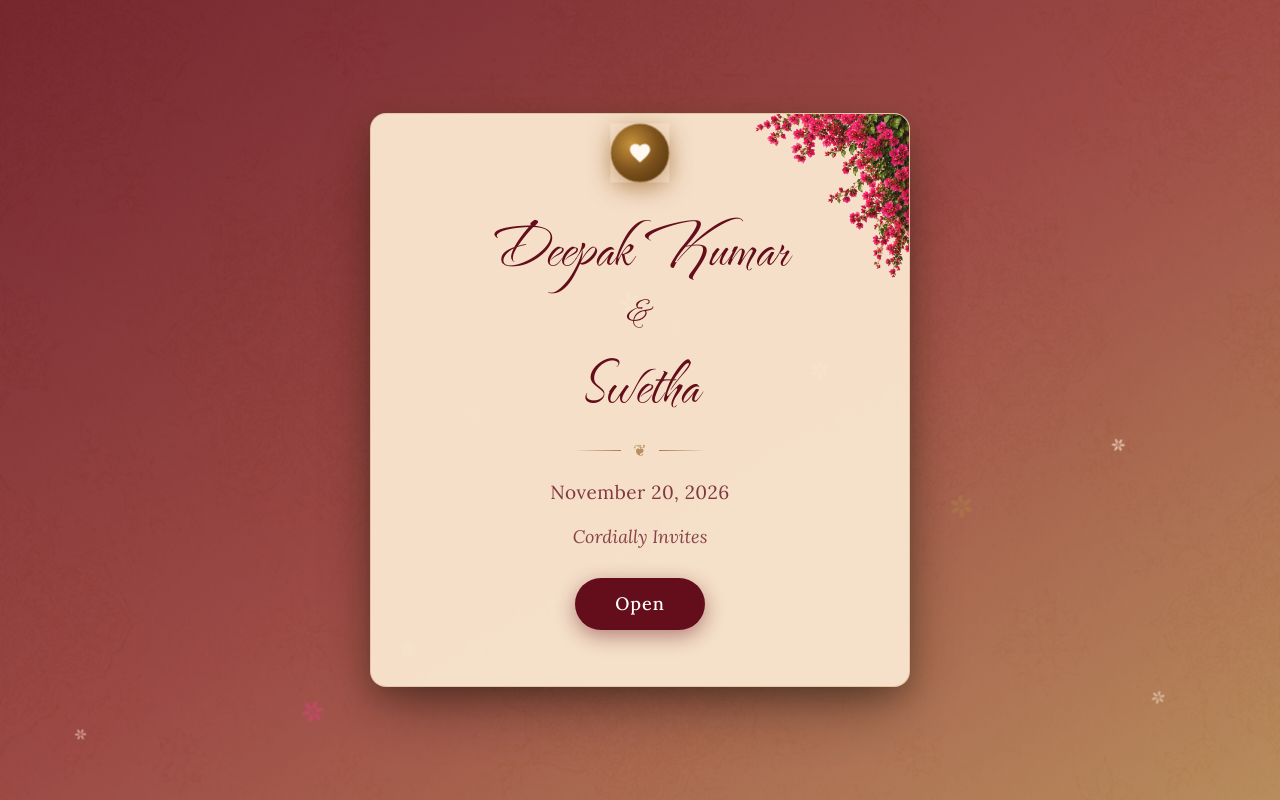
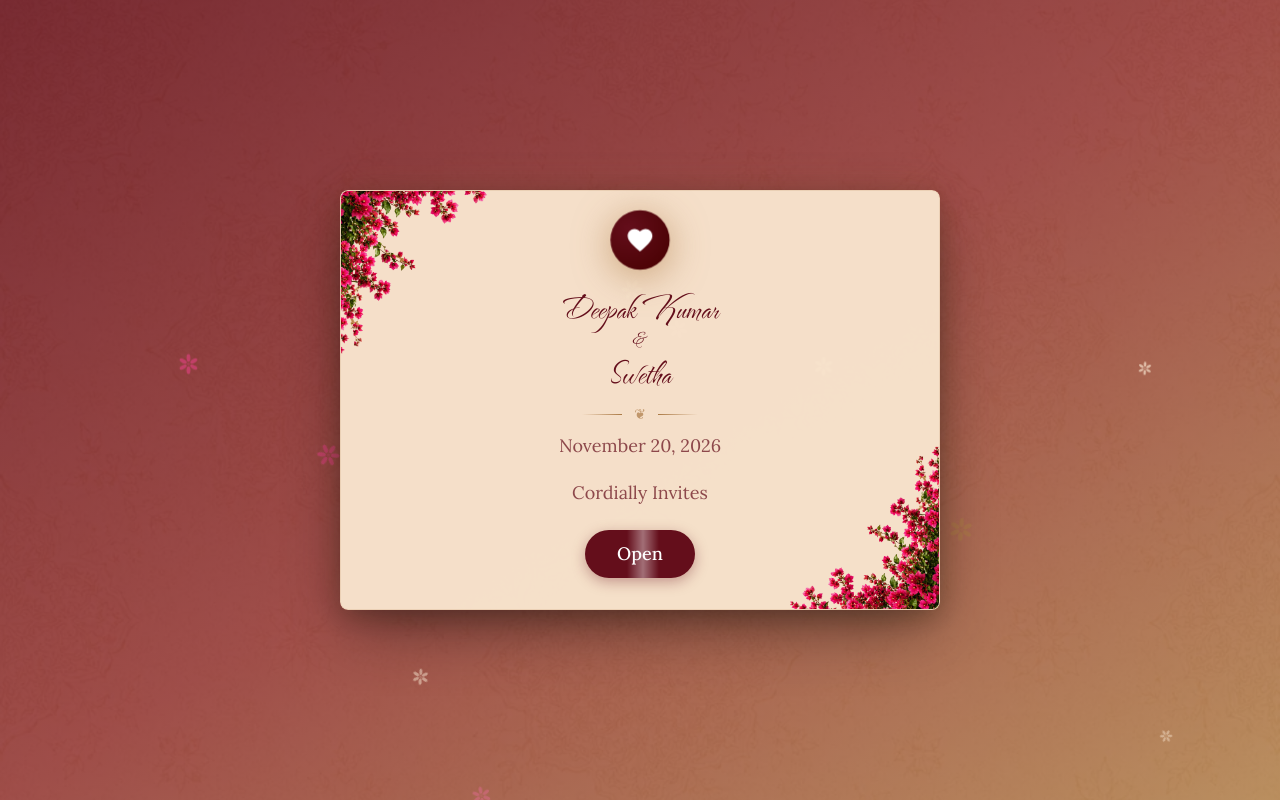
Before and after one commit to Ashrafakram/wedding_web, a React (Vite) app: page / in a window 1280 px wide. Shown: the top 800 px of the page. Built offline with nearby package versions, Linux system fonts and the light colour scheme; a web font is replaced by a local one.

Commit message:
feat: authentic front envelope card and romantic flower rain animation

```diff
--- a/src/App.tsx
+++ b/src/App.tsx
@@ -3,6 +3,7 @@ import { RoyalEnvelope } from '@/components/wedding/RoyalEnvelope'
 import { MahalGoldInvitation } from '@/components/wedding/MahalGoldInvitation'
 import { MahalAudioPlayer } from '@/components/wedding/MahalAudioPlayer'
 import { RsvpModal } from '@/components/wedding/RsvpModal'
+import { FlowerRain } from '@/components/wedding/FlowerRain'
 
 export function App() {
   const [isEnvelopeOpened, setIsEnvelopeOpened] = useState(false)
@@ -15,19 +16,22 @@ export function App() {
   }
 
   return (
-    <div className="min-h-screen bg-white">
+    <div className="min-h-screen bg-white relative">
       {/* 1. Fullscreen Authentic Wax Seal Envelope Opening Animation */}
       {!isEnvelopeOpened && <RoyalEnvelope onOpen={handleOpenEnvelope} />}
 
-      {/* 2. Authentic 1:1 Mahal Gold Invitation Template */}
+      {/* 2. Romantic Falling Flower Rain Animation */}
+      {isEnvelopeOpened && <FlowerRain />}
+
+      {/* 3. Authentic 1:1 Mahal Gold Invitation Template */}
       <main className="min-h-screen w-full">
         <MahalGoldInvitation onRsvpClick={() => setIsRsvpOpen(true)} />
       </main>
 
-      {/* 3. Floating Music Disc Player */}
+      {/* 4. Floating Music Disc Player */}
       <MahalAudioPlayer autoPlayTrigger={musicStarted} />
 
-      {/* 4. Interactive Attendance Modal */}
+      {/* 5. Interactive Attendance Modal */}
       <RsvpModal isOpen={isRsvpOpen} onClose={() => setIsRsvpOpen(false)} />
     </div>
   )
--- /dev/null
+++ b/src/components/wedding/FlowerRain.tsx
@@ -0,0 +1,92 @@
+import React from 'react'
+
+interface FlowerParticle {
+  id: number
+  x: number
+  color: string
+  size: number
+  sway: number
+  duration: number
+  delay: number
+  type: 'flower' | 'petal'
+}
+
+// 25 handcrafted falling blossom petals for rich, continuous floral shower
+const RAIN_PETALS: FlowerParticle[] = [
+  { id: 1, x: 5, color: '#e0698f', size: 16, sway: 25, duration: 13, delay: -2, type: 'flower' },
+  { id: 2, x: 12, color: '#d8407a', size: 19, sway: -18, duration: 16, delay: -7, type: 'petal' },
+  { id: 3, x: 19, color: '#f7e3cd', size: 14, sway: 22, duration: 14, delay: -4, type: 'flower' },
+  { id: 4, x: 26, color: '#ab7a45', size: 13, sway: -15, duration: 18, delay: -11, type: 'petal' },
+  { id: 5, x: 33, color: '#e0698f', size: 20, sway: 30, duration: 12, delay: -5, type: 'flower' },
+  { id: 6, x: 40, color: '#d8407a', size: 15, sway: -22, duration: 15, delay: -9, type: 'petal' },
+  { id: 7, x: 47, color: '#ffb7c5', size: 18, sway: 18, duration: 17, delay: -1, type: 'flower' },
+  { id: 8, x: 54, color: '#ab7a45', size: 14, sway: -20, duration: 14, delay: -13, type: 'petal' },
+  { id: 9, x: 61, color: '#e0698f', size: 22, sway: 24, duration: 13, delay: -6, type: 'flower' },
+  { id: 10, x: 68, color: '#d8407a', size: 17, sway: -28, duration: 16, delay: -10, type: 'petal' },
+  { id: 11, x: 75, color: '#f7e3cd', size: 15, sway: 20, duration: 15, delay: -3, type: 'flower' },
+  { id: 12, x: 82, color: '#ff8da1', size: 21, sway: -16, duration: 12, delay: -8, type: 'petal' },
+  { id: 13, x: 89, color: '#ab7a45', size: 13, sway: 26, duration: 17, delay: -12, type: 'flower' },
+  { id: 14, x: 96, color: '#e0698f', size: 18, sway: -22, duration: 14, delay: -4.5, type: 'petal' },
+  { id: 15, x: 8, color: '#d8407a', size: 15, sway: 19, duration: 15, delay: -14, type: 'petal' },
+  { id: 16, x: 22, color: '#f7e3cd', size: 17, sway: -24, duration: 13.5, delay: -9.5, type: 'flower' },
+  { id: 17, x: 37, color: '#ff8da1', size: 14, sway: 21, duration: 16.5, delay: -2.5, type: 'petal' },
+  { id: 18, x: 51, color: '#e0698f', size: 23, sway: -27, duration: 12.5, delay: -11.5, type: 'flower' },
+  { id: 19, x: 65, color: '#ab7a45', size: 16, sway: 25, duration: 15, delay: -7.5, type: 'petal' },
+  { id: 20, x: 79, color: '#d8407a', size: 19, sway: -21, duration: 14, delay: -1.2, type: 'flower' },
+  { id: 21, x: 93, color: '#f7e3cd', size: 13, sway: 17, duration: 17, delay: -8.8, type: 'petal' },
+  { id: 22, x: 15, color: '#ffb7c5', size: 18, sway: -19, duration: 13, delay: -5.8, type: 'flower' },
+  { id: 23, x: 44, color: '#e0698f', size: 16, sway: 23, duration: 15.5, delay: -12.2, type: 'petal' },
+  { id: 24, x: 71, color: '#ab7a45', size: 15, sway: -18, duration: 14.5, delay: -3.7, type: 'flower' },
+  { id: 25, x: 86, color: '#d8407a', size: 20, sway: 22, duration: 13, delay: -10.5, type: 'petal' },
+]
+
+export const FlowerRain: React.FC = () => {
+  return (
+    <div
+      aria-hidden="true"
+      className="fixed inset-0 pointer-events-none overflow-hidden z-20 select-none"
+    >
+      {RAIN_PETALS.map((p) => (
+        <div
+          key={p.id}
+          className="absolute"
+          style={
+            {
+              left: `${p.x}%`,
+              top: '-32px',
+              color: p.color,
+              fontSize: `${p.size}px`,
+              '--sway': `${p.sway}px`,
+              animation: `ambient-fall ${p.duration}s ease-in-out ${p.delay}s infinite`,
+              willChange: 'transform',
+              filter: 'drop-shadow(0 2px 4px rgba(0,0,0,0.08))',
+            } as React.CSSProperties
+          }
+        >
+          {p.type === 'flower' ? (
+            <svg viewBox="0 0 24 24" fill="currentColor" width="1em" height="1em">
+              <g>
+                <ellipse cx="12" cy="5" rx="2.2" ry="4.5" />
+                <ellipse cx="12" cy="5" rx="2.2" ry="4.5" transform="rotate(60 12 12)" />
+                <ellipse cx="12" cy="5" rx="2.2" ry="4.5" transform="rotate(120 12 12)" />
+                <ellipse cx="12" cy="5" rx="2.2" ry="4.5" transform="rotate(180 12 12)" />
+                <ellipse cx="12" cy="5" rx="2.2" ry="4.5" transform="rotate(240 12 12)" />
+                <ellipse cx="12" cy="5" rx="2.2" ry="4.5" transform="rotate(300 12 12)" />
+              </g>
+              <circle cx="12" cy="12" r="1.8" fillOpacity="0.45" />
+            </svg>
+          ) : (
+            <svg viewBox="0 0 24 24" fill="currentColor" width="1em" height="1em">
+              <path
+                d="M12 2C7.5 2 4 6 4 11c0 4.5 3.5 8.2 7.7 8.8L12 21.5l.3-1.7C16.5 19.2 20 15.5 20 11c0-5-3.5-9-8-9z"
+                opacity="0.85"
+              />
+            </svg>
+          )}
+        </div>
+      ))}
+    </div>
+  )
+}
+
+export default FlowerRain
--- a/src/components/wedding/RoyalEnvelope.tsx
+++ b/src/components/wedding/RoyalEnvelope.tsx
@@ -25,20 +25,20 @@ interface AmbientPetal {
   delay: number
 }
 
-// Generate static ambient petals for background floating
+// ChungDoi authentic ambient falling flowers
 const AMBIENT_PETALS: AmbientPetal[] = [
-  { id: 1, x: 73, color: '#ab7a45', size: 24, sway: 22, duration: 23, delay: -9 },
-  { id: 2, x: 50, color: '#ab7a45', size: 13, sway: -10, duration: 21, delay: -14 },
-  { id: 3, x: 90, color: '#f7e3cd', size: 14, sway: -3, duration: 23, delay: -12 },
-  { id: 4, x: 52, color: '#e0698f', size: 18, sway: 1, duration: 21, delay: -1.5 },
-  { id: 5, x: 49, color: '#f7e3cd', size: 22, sway: -8, duration: 20, delay: -0.5 },
-  { id: 6, x: 32, color: '#f7e3cd', size: 16, sway: -25, duration: 24, delay: -12 },
-  { id: 7, x: 63, color: '#f7e3cd', size: 19, sway: 4, duration: 21, delay: -4.5 },
-  { id: 8, x: 16, color: '#d8407a', size: 21, sway: 16, duration: 22, delay: -15 },
-  { id: 9, x: 88, color: '#f7e3cd', size: 14, sway: -18, duration: 23, delay: -8 },
-  { id: 10, x: 6, color: '#f7e3cd', size: 12, sway: -14, duration: 21, delay: -11 },
-  { id: 11, x: 37, color: '#e0698f', size: 20, sway: -12, duration: 21, delay: -6 },
-  { id: 12, x: 24, color: '#d8407a', size: 23, sway: -24, duration: 24, delay: -13 },
+  { id: 1, x: 73.05, color: '#ab7a45', size: 23.85, sway: 22.1, duration: 22.9, delay: -9.3 },
+  { id: 2, x: 50.1, color: '#ab7a45', size: 12.83, sway: -9.6, duration: 21.6, delay: -14.0 },
+  { id: 3, x: 90.62, color: '#f7e3cd', size: 13.16, sway: -2.6, duration: 23.2, delay: -12.9 },
+  { id: 4, x: 52.18, color: '#e0698f', size: 18.8, sway: 0.84, duration: 20.8, delay: -1.47 },
+  { id: 5, x: 49.04, color: '#f7e3cd', size: 21.77, sway: -8.4, duration: 20.8, delay: -0.52 },
+  { id: 6, x: 32.84, color: '#f7e3cd', size: 16.92, sway: -25.7, duration: 23.9, delay: -12.36 },
+  { id: 7, x: 63.3, color: '#f7e3cd', size: 19.46, sway: 3.89, duration: 21.75, delay: -4.56 },
+  { id: 8, x: 15.98, color: '#d8407a', size: 20.95, sway: -27.06, duration: 19.3, delay: -2.52 },
+  { id: 9, x: 88.18, color: '#f7e3cd', size: 14.13, sway: 8.96, duration: 23.11, delay: -5.68 },
+  { id: 10, x: 5.61, color: '#f7e3cd', size: 11.85, sway: -7.08, duration: 20.5, delay: -14.8 },
+  { id: 11, x: 36.98, color: '#e0698f', size: 19.62, sway: -26.32, duration: 21.23, delay: -12.6 },
+  { id: 12, x: 23.97, color: '#d8407a', size: 23.26, sway: 12.02, duration: 24.29, delay: -8.95 },
 ]
 
 export const RoyalEnvelope: React.FC<RoyalEnvelopeProps> = ({ onOpen }) => {
@@ -48,7 +48,7 @@ export const RoyalEnvelope: React.FC<RoyalEnvelopeProps> = ({ onOpen }) => {
   const handleOpen = () => {
     if (animationState !== 'idle') return
 
-    // Create particle burst
+    // Create particle burst on seal break
     const colors = ['#ab7a45', '#f7e3cd', '#e0698f', '#640e1b', '#ffd700']
     const newParticles: Particle[] = Array.from({ length: 32 }).map((_, i) => ({
       id: i,
@@ -75,15 +75,16 @@ export const RoyalEnvelope: React.FC<RoyalEnvelopeProps> = ({ onOpen }) => {
 
   return (
     <div
-      className="fixed inset-0 z-50 flex items-center justify-center overflow-hidden cursor-pointer select-none"
+      data-landing-screenshot-id="invite-envelope"
+      className="fixed inset-0 z-50 flex items-center justify-center overflow-hidden select-none"
       style={{
         background:
-          'linear-gradient(to bottom right, rgba(100,14,27,0.88), rgba(140,45,45,0.84), rgba(171,122,69,0.82)), url(/images/themes/mahal-gold/paper.webp) center / cover',
+          'linear-gradient(to bottom right, rgba(100,14,27,0.86), rgba(140,45,45,0.82), rgba(171,122,69,0.80)), url(/images/themes/mahal-gold/paper.webp) center / cover',
       }}
       onClick={handleOpen}
     >
       {/* 1. Ambient Falling Floral Petals */}
-      <div className="absolute inset-0 pointer-events-none overflow-hidden z-[1]">
+      <div style={{ zIndex: 1 }} className="absolute inset-0 pointer-events-none overflow-hidden">
         {AMBIENT_PETALS.map((petal) => (
           <div
             key={petal.id}
@@ -116,7 +117,7 @@ export const RoyalEnvelope: React.FC<RoyalEnvelopeProps> = ({ onOpen }) => {
 
       {/* 2. Burst Particles on Seal Break */}
       {particles.length > 0 && (
-        <div className="absolute inset-0 pointer-events-none z-[100]">
+        <div style={{ zIndex: 100 }} className="absolute inset-0 pointer-events-none">
           {particles.map((p) => (
             <div
               key={p.id}
@@ -152,143 +153,165 @@ export const RoyalEnvelope: React.FC<RoyalEnvelopeProps> = ({ onOpen }) => {
 
       {/* 3. The Royal Parchment Envelope Card */}
       <div
-        className="relative z-10 transition-transform duration-700"
         style={{
+          zIndex: 10,
           animation: animationState === 'away' ? 'envelope-away 0.85s ease-in forwards' : undefined,
         }}
+        className="relative"
       >
-        <div className="relative w-[315px] sm:w-[350px] md:w-[480px] lg:w-[540px]">
-          {/* Top Wax Seal */}
+        <div className="relative w-[310px] sm:w-[340px] md:w-[520px] lg:w-[600px]">
+          {/* Top Wax Seal - Authentic Burgundy with White Heart */}
           <div
-            className="absolute left-1/2 z-20"
             style={{
-              top: '40px',
-              width: '58px',
-              height: '58px',
+              top: '50px',
+              width: '56px',
+              height: '56px',
               transform: 'translate(-50%, -50%)',
+              background: 'radial-gradient(circle at 30% 30%, #640e1b, rgb(70, 0, 0))',
+              boxShadow:
+                '0 4px 20px rgba(100, 14, 27, 0.5), inset 0 2px 4px rgba(255, 255, 255, 0.3)',
+              zIndex: 30,
               animation:
                 animationState === 'breaking'
                   ? 'seal-break 0.6s ease-out forwards'
-                  : 'seal-pulse 2.2s ease-in-out infinite',
+                  : 'seal-pulse 2s ease-in-out infinite',
             }}
+            className="absolute left-1/2 rounded-full flex items-center justify-center cursor-pointer"
           >
-            <div
-              className="w-full h-full rounded-full flex items-center justify-center text-white text-xl shadow-2xl border border-[#ab7a45]/40"
-              style={{
-                background: 'radial-gradient(circle at 35% 35%, #c9933b, #7d521d, #4d2f09)',
-                boxShadow: '0 6px 20px rgba(171, 122, 69, 0.55)',
-              }}
+            <svg
+              style={{ fill: '#ffffff' }}
+              viewBox="0 0 24 24"
+              className="w-7 h-7"
             >
-              <svg viewBox="0 0 24 24" fill="currentColor" className="w-6 h-6 text-[#fff8f0]">
               <path d="M12 21.35l-1.45-1.32C5.4 15.36 2 12.28 2 8.5 2 5.42 4.42 3 7.5 3c1.74 0 3.41.81 4.5 2.09C13.09 3.81 14.76 3 16.5 3 19.58 3 22 5.42 22 8.5c0 3.78-3.4 6.86-8.55 11.54L12 21.35z" />
             </svg>
-            </div>
           </div>
 
           {/* Envelope Card Body */}
           <div
-            className="relative rounded-[16px] overflow-hidden"
+            style={{
+              boxShadow:
+                '0 25px 60px -12px rgba(0, 0, 0, 0.45), 0 8px 24px rgba(0, 0, 0, 0.2), 0 0 40px rgba(171, 122, 69, 0.15)',
+            }}
+            className="relative rounded-lg"
+          >
+            {/* Background & Floral Corner Decorations (Top-Left & Bottom-Right) */}
+            <div
               style={{
                 background: 'rgba(247, 227, 205, 0.98)',
-              border: '1px solid rgba(171, 122, 69, 0.25)',
-              boxShadow:
-                '0 25px 60px -12px rgba(0, 0, 0, 0.45), 0 8px 24px rgba(0, 0, 0, 0.2), 0 0 40px rgba(171, 122, 69, 0.2)',
+                border: '1px solid rgba(171, 122, 69, 0.15)',
+                clipPath: 'inset(0 round 8px)',
               }}
+              className="absolute inset-0 rounded-lg overflow-hidden"
             >
-            {/* Top Right Corner Flower Decoration */}
+              {/* Top-Left Bougainvillea Branch */}
               <img
                 src="/images/themes/mahal-gold/flower1.webp"
                 alt=""
                 aria-hidden="true"
-              className="absolute -top-6 -right-6 w-[42%] md:w-[35%] max-w-[190px] pointer-events-none select-none opacity-90"
+                className="absolute pointer-events-none w-[46%] md:w-[38%] max-w-[220px] top-0 left-0 -translate-x-[22%] -translate-y-[24%] -scale-x-100"
               />
+              {/* Bottom-Right Bougainvillea Branch */}
+              <img
+                src="/images/themes/mahal-gold/flower1.webp"
+                alt=""
+                aria-hidden="true"
+                className="absolute pointer-events-none w-[42%] md:w-[34%] max-w-[200px] bottom-0 right-0 translate-x-[20%] translate-y-[18%] -scale-y-100"
+              />
+            </div>
 
-            <div className="relative z-10 text-center px-6 pt-24 pb-12 md:pt-24 md:pb-14">
-              {/* Couple Names */}
-              <h1 className="mb-4">
+            {/* Card Content */}
+            <div className="relative z-10 text-center px-6 pt-28 pb-14 md:pt-24 md:pb-8">
+              {/* Names */}
+              <h1
+                style={{
+                  color: '#640e1b',
+                  fontFamily: '"The Nautigal", ChungDoiIndic, cursive',
+                }}
+                className="mb-2 flex flex-col items-center leading-tight text-3xl sm:text-4xl"
+              >
                 <span
-                  className="block text-[#640e1b] font-normal leading-[1.1]"
-                  style={{
-                    fontFamily: '"The Nautigal", cursive',
-                    fontSize: 'clamp(42px, 12vw, 68px)',
-                  }}
+                  style={{ fontFamily: '"The Nautigal", ChungDoiIndic, cursive' }}
+                  className="block w-full text-center"
                 >
                   Deepak Kumar
                 </span>
                 <span
-                  className="block my-1 text-[#640e1b]"
-                  style={{
-                    fontFamily: '"Alex Brush", cursive',
-                    fontSize: 'clamp(24px, 6vw, 36px)',
-                  }}
+                  style={{ fontFamily: '"Alex Brush", ChungDoiIndic, cursive' }}
+                  className="block w-full text-center text-lg leading-none sm:text-xl"
                 >
                   &amp;
                 </span>
                 <span
-                  className="block text-[#640e1b] font-normal leading-[1.1]"
-                  style={{
-                    fontFamily: '"The Nautigal", cursive',
-                    fontSize: 'clamp(42px, 12vw, 68px)',
-                  }}
+                  style={{ fontFamily: '"The Nautigal", ChungDoiIndic, cursive' }}
+                  className="block w-full text-center"
                 >
                   Swetha
                 </span>
               </h1>
 
-              {/* Divider with ❦ */}
-              <div className="flex items-center justify-center gap-3 mb-4">
+              {/* Gold Ornament Divider */}
+              <div className="flex items-center justify-center gap-3 mb-2">
                 <div
-                  className="w-12 h-px"
                   style={{ background: 'linear-gradient(to right, transparent, #ab7a45)' }}
+                  className="w-10 h-px"
                 />
-                <span className="text-[#ab7a45] text-base opacity-80">❦</span>
+                <span style={{ color: '#ab7a45', opacity: 0.7 }} className="text-sm">
+                  ❦
+                </span>
                 <div
-                  className="w-12 h-px"
                   style={{ background: 'linear-gradient(to left, transparent, #ab7a45)' }}
+                  className="w-10 h-px"
                 />
               </div>
 
               {/* Date */}
               <div
-                className="text-[17px] md:text-[19px] mb-4 text-[#640e1b]/80 font-normal tracking-wide"
-                style={{ fontFamily: '"Lora", serif' }}
+                style={{
+                  color: 'rgba(100, 14, 27, 0.72)',
+                  fontFamily: '"Lora", "Times New Roman", ChungDoiIndic, serif',
+                }}
+                className="text-[18px] mb-5 flex flex-col items-center"
               >
-                November 20, 2026
+                <span dir="auto">November 20, 2026</span>
               </div>
 
               {/* Cordially Invites */}
-              <div className="mb-7">
+              <div className="mb-6">
                 <p
-                  className="text-[16px] md:text-[18px] font-light text-[#640e1b]/75 italic"
-                  style={{ fontFamily: '"Lora", serif' }}
+                  style={{
+                    color: 'rgba(100, 14, 27, 0.72)',
+                    fontFamily: '"Lora", "Times New Roman", ChungDoiIndic, serif',
+                  }}
+                  className="text-[18px] font-light mb-2"
                 >
-                  Cordially Invites
+                  <span dir="auto">Cordially Invites</span>
                 </p>
               </div>
 
-              {/* Open Pill Button */}
+              {/* Open Button with Shimmer Sweep */}
               <button
                 type="button"
                 onClick={(e) => {
                   e.stopPropagation()
                   handleOpen()
                 }}
-                className="relative px-10 py-3 text-lg font-medium text-white rounded-full shadow-lg overflow-hidden flex items-center justify-center mx-auto transition-transform hover:scale-105 active:scale-95"
                 style={{
                   backgroundColor: '#640e1b',
-                  boxShadow: '0 6px 20px rgba(100, 14, 27, 0.45)',
-                  fontFamily: '"Lora", serif',
+                  color: '#ffffff',
+                  boxShadow: '0 4px 14px rgba(100, 14, 27, 0.35)',
+                  fontFamily: '"Lora", "Times New Roman", ChungDoiIndic, serif',
                 }}
+                className="relative px-8 py-2.5 text-lg font-semibold sm:font-medium rounded-full shadow-lg cursor-pointer flex w-fit items-center justify-center mx-auto overflow-hidden hover:scale-105 active:scale-95 transition-transform"
               >
-                <span className="relative z-10 tracking-wider">Open</span>
-                {/* Shimmer Sweep Animation */}
+                <span dir="auto">Open</span>
                 <div
-                  className="absolute top-0 h-full w-12 pointer-events-none"
                   style={{
                     background:
-                      'linear-gradient(90deg, transparent, rgba(255,255,255,0.45), transparent)',
-                    animation: 'shine 2.8s ease-in-out infinite',
+                      'linear-gradient(90deg, transparent, rgba(255,255,255,0.4), transparent)',
+                    animation: 'shine 3s ease-in-out infinite',
                   }}
+                  className="absolute top-0 h-full w-8 pointer-events-none"
                 />
               </button>
             </div>
@@ -298,3 +321,5 @@ export const RoyalEnvelope: React.FC<RoyalEnvelopeProps> = ({ onOpen }) => {
     </div>
   )
 }
+
+export default RoyalEnvelope
```
Also changed, not shown: 5 other files (tests, documents, lock files or other folders). Lines whose indentation alone changed are shown as unchanged.
